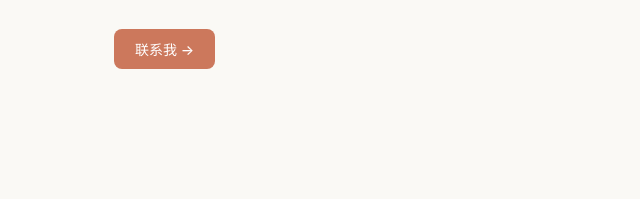
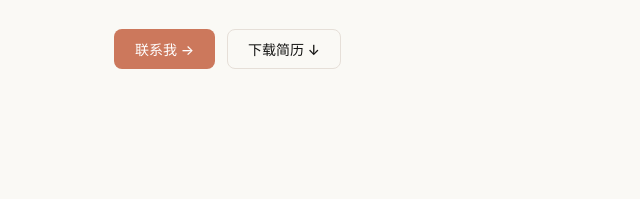
Before and after one commit to duasong111/ResumeWebsite, a plain HTML site: page index.html in a window 1280 px wide. Shown: the part 343-542 px from the top of the page, 0-640 px from the left. Drawn offline with nearby package versions, Linux system fonts and the light colour scheme.

Commit message:
add button

```diff
--- a/index.html
+++ b/index.html
@@ -580,6 +580,7 @@
       </p>
       <div class="hero-actions">
         <a class="btn btn-primary" href="mailto:duasong111@qq.com">联系我 →</a>
+        <a class="btn btn-secondary" href="Resume-PDF/duasong-resume.pdf" download="杜阿松-简历.pdf">下载简历 ↓</a>
       </div>
     </div>
 
```
Also changed, not shown: 1 other file.
